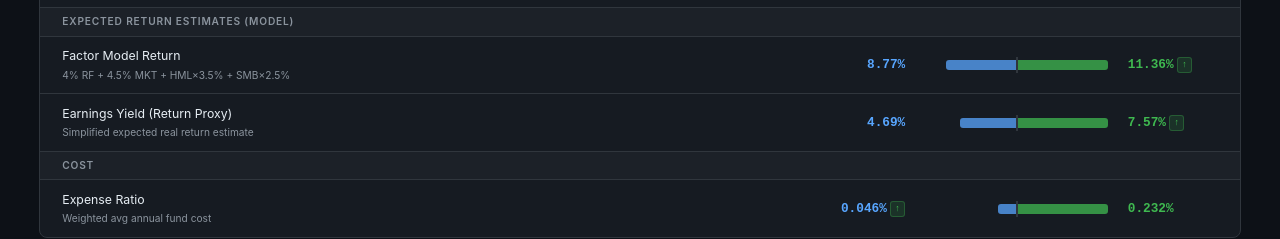
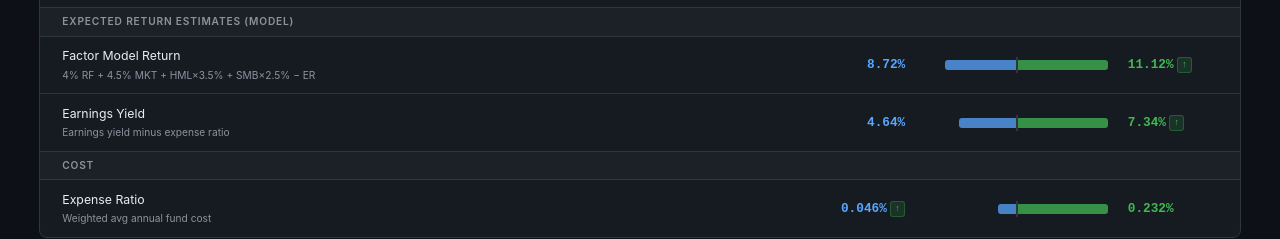
Before and after one commit to thenerfherder/finance, a plain HTML site: page index.html in a window 1280 px wide. Shown: the part 1417-1656 px from the top of the page. Drawn offline with Linux system fonts and the light colour scheme.

Commit message:
improved valuation calculations

```diff
--- a/index.html
+++ b/index.html
@@ -917,9 +917,11 @@ function calcStats(p) {
 
   const pe            = 1 / eySum;
   const earningsYield = eySum * 100;          // %
-  const factorReturn  = RF + MKT + hml * VPREM + smb * SPREM; // nominal %
+  const factorReturn    = RF + MKT + hml * VPREM + smb * SPREM; // nominal %
+  const factorReturnNet = factorReturn - er;
+  const earningsYieldNet = earningsYield - er;
 
-  return { pe, pb, earningsYield, intlPct, scPct, smb, hml, er, factorReturn, total };
+  return { pe, pb, earningsYield, earningsYieldNet, intlPct, scPct, smb, hml, er, factorReturn, factorReturnNet, total };
 }
 
 // ================================================================
@@ -985,18 +987,18 @@ const STAT_GROUPS = [
     label: 'Expected Return Estimates (Model)',
     stats: [
       {
-        key:    'factorReturn',
+        key:    'factorReturnNet',
         name:   'Factor Model Return',
-        desc:   `${RF}% RF + ${MKT}% MKT + HML×${VPREM}% + SMB×${SPREM}%`,
-        tip:    `Nominal expected return from Fama-French model. RF=${RF}%, Market premium=${MKT}%, Value premium=${VPREM}%/unit HML, Size premium=${SPREM}%/unit SMB. Historical — not guaranteed.`,
+        desc:   `${RF}% RF + ${MKT}% MKT + HML×${VPREM}% + SMB×${SPREM}% − ER`,
+        tip:    `Fama-French model return net of fees. RF=${RF}%, Market premium=${MKT}%, Value premium=${VPREM}%/unit HML, Size premium=${SPREM}%/unit SMB, minus blended expense ratio. Historical — not guaranteed.`,
         fmt:    v => v.toFixed(2) + '%',
         better: 'higher',
       },
       {
-        key:    'earningsYield',
-        name:   'Earnings Yield (Return Proxy)',
-        desc:   'Simplified expected real return estimate',
-        tip:    'Earnings yield as a rough long-run real return proxy. Does not account for growth expectations or factor premiums.',
+        key:    'earningsYieldNet',
+        name:   'Earnings Yield',
+        desc:   'Earnings yield minus expense ratio',
+        tip:    'Earnings yield (1/PE × 100%) after subtracting the blended expense ratio. Rough long-run real return proxy.',
         fmt:    v => v.toFixed(2) + '%',
         better: 'higher',
       },
```
